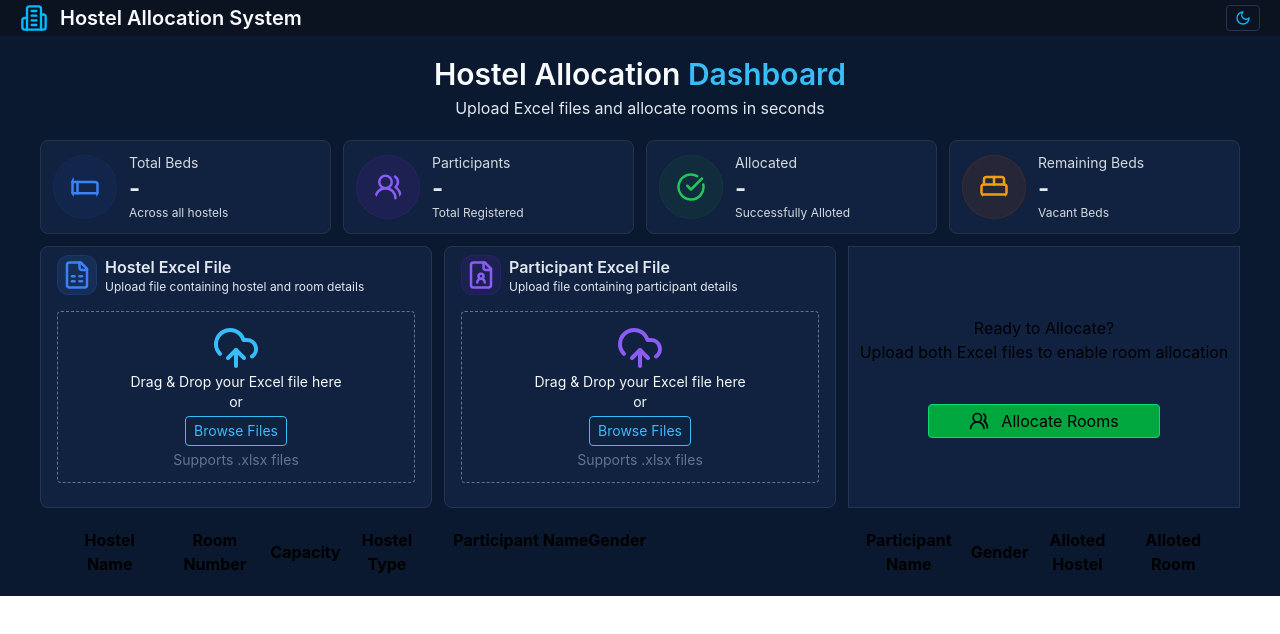
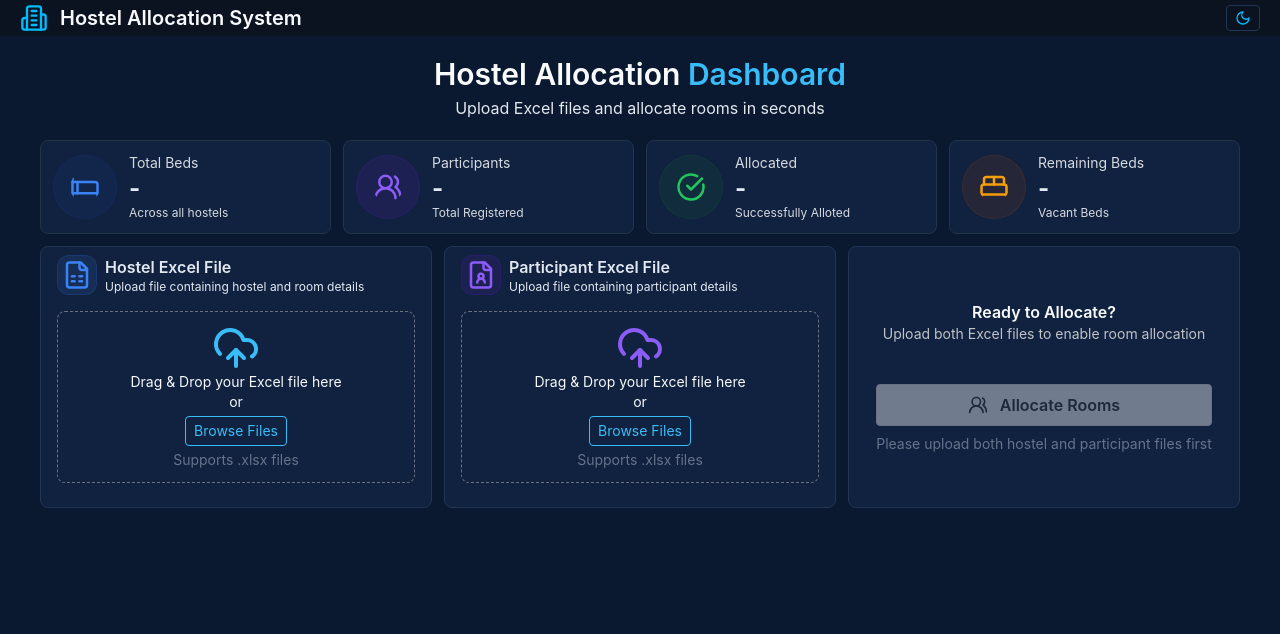
Before and after one commit to divyansh-coder-git/hackathon-hostel-allotment-system, a SvelteKit app: page / in a window 1280 px wide. Shown: the top 634 px of the page. Built offline with nearby package versions, Linux system fonts and the light colour scheme.

Commit message:
Added more ui features, almost half complete till this point expecting the working and js doesn't break

```diff
--- a/src/routes/+page.svelte
+++ b/src/routes/+page.svelte
@@ -51,7 +51,7 @@
   let allocations: Allocation[] = $state([]);
 
   let total_capacity = $state(0);
-  let allocated = $state(false);
+  let allocated = $state(true);
   let participant_no = $state(0);
   let unallocated_participants = $state(0);
 
@@ -271,7 +271,7 @@
       <div class="card-info">
         <span class="text-sm">Participants</span>
         <span class="text-2xl text-[#E2E8F0] font-bold"
-          >{total_capacity ? total_capacity : "-"}</span
+          >{participant_no ? participant_no : "-"}</span
         >
         <span class="text-xs">Total Registered</span>
       </div>
@@ -310,56 +310,6 @@
     </div>
   </div>
 
-  <!-- <div class="upload-section flex flex-col gap-5 justify-center w-full">
-    <div class="upload-div flex gap-5">
-      <div
-        id="hostel_upload"
-        class="flex flex-col w-1/2 border border-dashed border-gray-500 text-center justify-center px-10 py-15 mt-5 rounded bg-blue-200/40"
-      >
-        <label
-          for="hostel_input"
-          class="text-xl font-semibold text-blue-700 italic"
-          >Upload Hostel File</label
-        >
-        <i class="fa-solid fa-file"></i>
-        <label
-          for="hostel_input"
-          class="text-xl font-semibold text-blue-700 italic"
-          >Drag or Click</label
-        >
-        <input
-          class="hidden"
-          id="hostel_input"
-          onchange={handleHostelFile}
-          type="file"
-        />
-      </div>
-
-      <div
-        id="participant_upload"
-        class="flex flex-col w-1/2 border border-dashed border-gray-500 text-center justify-center px-10 py-15 mt-5 rounded bg-blue-200/40"
-      >
-        <label
-          for="participant_input"
-          class="text-xl font-semibold text-blue-700 italic"
-          >Upload Participant File</label
-        >
-
-        <i class="fa-solid fa-user"></i>
-        <label
-          for="hostel_input"
-          class="text-xl font-semibold text-blue-700 italic"
-          >Drag or Click</label
-        >
-        <input
-          class="hidden"
-          id="participant_input"
-          onchange={handleParticipantFile}
-          type="file"
-        />
-      </div>
-    </div> -->
-
   <div class="upload-section mt-3 grid grid-cols-3 gap-3">
     <div class="upload-grid-card">
       <div class="flex items-center gap-2">
@@ -373,8 +323,9 @@
           >
         </div>
       </div>
+
       <div
-        class="upload-input py-3 flex flex-col items-center border border-dashed border-gray-500 rounded"
+        class="upload-input py-3 flex flex-col items-center border border-dashed border-gray-500 rounded-lg transform duration-300 hover:scale-102 hover:bg-[#1b4286]"
       >
         <Cloudupload class="w-12 h-12 text-[#38BDF8]" />
         <span class="text-[#F8FAFC] text-sm"
@@ -382,7 +333,7 @@
         >
         <span class="text-[#F8FAFC] text-sm">or</span>
         <button
-          class="rounded my-1 px-2 py-1 text-[#38BDF8] border border-[#38BDF8] text-sm"
+          class="rounded my-1 px-2 py-1 text-[#38BDF8] border border-[#38BDF8] text-sm cursor-pointer"
           >Browse Files</button
         >
         <span class="text-[#64748B] align-bottom text-sm"
@@ -400,13 +351,12 @@
         />
         <div class="text-[#E2E8F0] flex flex-col align-baseline">
           <span class="text-base font-semibold">Participant Excel File</span>
-          <span class="text-xs"
-            >Upload file containing participant details</span
+          <span class="text-xs">Upload file containing participant details</span
           >
         </div>
       </div>
       <div
-        class="upload-input py-3 flex flex-col items-center border border-dashed border-gray-500 rounded"
+        class="upload-input py-3 flex flex-col items-center border border-dashed border-gray-500 rounded-lg transform duration-300 hover:scale-102 hover:bg-[#1b4286]"
       >
         <Cloudupload class="w-12 h-12 text-[#8B5CF6]" />
         <span class="text-[#F8FAFC] text-sm"
@@ -414,7 +364,7 @@
         >
         <span class="text-[#F8FAFC] text-sm">or</span>
         <button
-          class="rounded my-1 px-2 py-1 text-[#38BDF8] border border-[#38BDF8] text-sm"
+          class="rounded my-1 px-2 py-1 text-[#38BDF8] border border-[#38BDF8] text-sm cursor-pointer"
           >Browse Files</button
         >
         <span class="text-[#64748B] align-bottom text-sm"
@@ -425,22 +375,32 @@
       <div class="upload-btn"></div>
     </div>
 
-    <div class="flex flex-col gap-10 text-center justify-center items-center bg-[#112240] border border-[#233554]">
-       <div>
-        <p>Ready to Allocate?</p>
-        <p>Upload both Excel files to enable room allocation</p>
-       </div>
-       <div>
-        <button class="px-10 py-1 flex gap-3 justify-center items-center border border-green-400 bg-green-600 rounded" onclick={()=>allocateRooms(participants, roomsCopy)} disabled>
-          <Users class="w-5 h-5"/>
+    <div
+      class="flex flex-col gap-10 text-center justify-center items-center rounded-lg bg-[#112240] border border-[#233554] transform duration-300 hover:scale-102 hover:shadow-[0_10px_30px_rgba(0,0,0,0.5)]"
+    >
+      <div>
+        <p class="text-[#F8FAFC] text-base font-semibold">Ready to Allocate?</p>
+        <p class="text-[#bfc2c6] text-sm">
+          Upload both Excel files to enable room allocation
+        </p>
+      </div>
+      <div class="flex flex-col gap-2">
+        <button
+          class="grow py-2 flex gap-3 justify-center items-center border font-semibold cursor-pointer text-white border-blue-600 bg-blue-500 hover:bg-blue-600 rounded disabled:bg-gray-400/70 disabled:text-gray-800 disabled:border disabled:border-gray-500 disabled:cursor-not-allowed"
+          onclick={() => allocateRooms(participants, roomsCopy)}
+          disabled={allocated}
+        >
+          <Users class="w-5 h-5" />
           Allocate Rooms
         </button>
-       </div>
+        <p class="text-sm text-[#64748B]">
+          Please upload both hostel and participant files first
+        </p>
+      </div>
     </div>
-
   </div>
 
-  <div class="uploaded-data flex gap-5 px-5 py-5">
+  <!-- <div class="uploaded-data flex gap-5 px-5 py-5">
     <div class="w-1/3">
       <table>
         <thead>
@@ -505,12 +465,15 @@
         </tbody>
       </table>
     </div>
-  </div>
+  </div> -->
+
+  <div></div>
 </div>
 
 <style>
-  /* flex gap-3 px-2 py-3 border border-[#233554] bg-[#112240] rounded text-center */
-
+  :global(body) {
+    background-color: #0a192f;
+  }
   .grid-card {
     display: flex;
     align-items: center;
@@ -525,8 +488,6 @@
     display: flex;
     align-items: center;
   }
-
-  /* flex flex-col text-[#d5dadf] align-baseline text-left */
 
   .card-info {
     display: flex;
@@ -547,8 +508,9 @@
     border-radius: 0.5rem;
     transition: 0.3s ease-in-out;
   }
+
   .upload-grid-card:hover {
     transform: scale(1.02);
-    box-shadow: 0 10px 30px rgba(0, 0, 0, 0.25);
+    box-shadow: 0 10px 30px rgba(0, 0, 0, 0.5);
   }
 </style>
```
